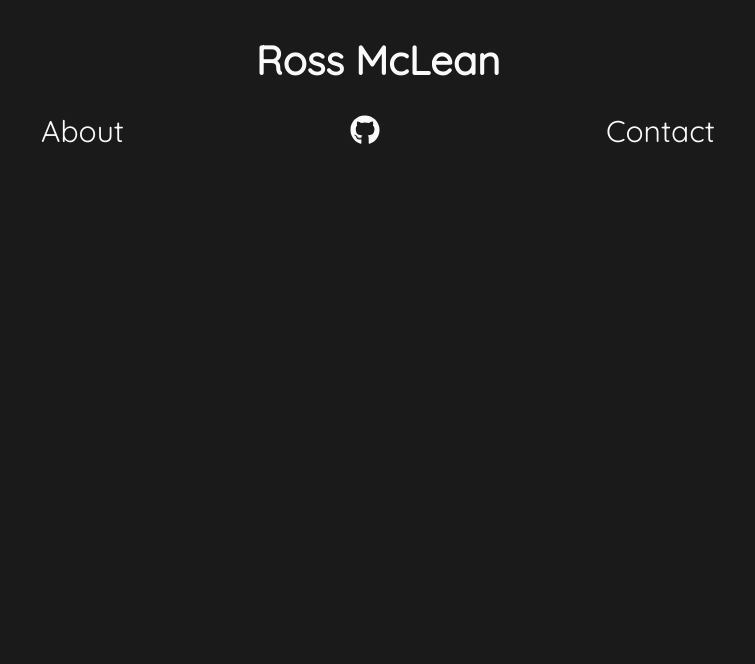
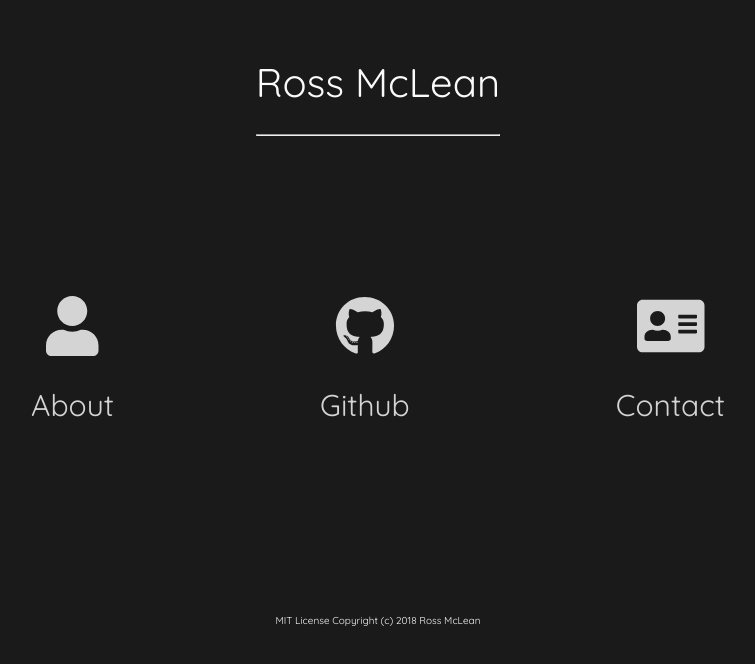
Before and after one commit to yerbestpal/yerbestpal.github.io, a plain HTML site: page index.html in a window 1280 px wide. Shown: the whole page, without its empty margins (262-1017 px from the left). Drawn offline with Linux system fonts and the light colour scheme.

Commit message:
design update

```diff
--- a/index.html
+++ b/index.html
@@ -8,11 +8,11 @@
 </head>
 <body>
   <header>
-    <!-- header bars, content that spans all pages -->
     <div class="title-container">
       <div class="title">
         <h1>Ross McLean</h1>
       </div>
+      <hr>
     </div>
 
   </header>
@@ -20,23 +20,30 @@
     <!-- navbar -->
     <nav>
       <div class="menu">
-        <div class="about">
-          <a href="#">About</a>
+        <div class="about menu-items">
+          <a href="#"><i class="fas fa-2x fa-user menu-items"></i></a>
+          <p>About</p>
         </div>
-        <div class="github">
-          <a href="https://github.com/yerbestpal"><i class="fab fa-github"></i></a>
+        <div class="github menu-items">
+          <a href="https://github.com/yerbestpal"><i class="fab fa-2x fa-github"></i></a>
+          <p>Github</p>
         </div>
-        <div class="contact">
-          <a href="#">Contact</a>
+        <div class="contact menu-items">
+          <a href="#"><i class="fas fa-2x fa-address-card"></i></a>
+          <p>Contact</p>
         </div>
       </div>
     </nav>
   </section>
   <footer>
     <!-- Copyright info, related website links -->
+    <div class="footer-container">
+        <div class="license">
+          <p>MIT License Copyright (c) 2018 Ross McLean</p>
+        </div>
+    </div>
   </footer>
   <!-- fonts -->
   <link href="https://fonts.googleapis.com/css?family=Quicksand" rel="stylesheet">
-  <link href="https://fonts.googleapis.com/css?family=Hind+Siliguri" rel="stylesheet">
 </body>
 </html>
--- a/styles.css
+++ b/styles.css
@@ -1,26 +1,45 @@
 body {
-  font-family: 'Hind Siliguri', sans-serif;
-  /* background-image: url("https://source.unsplash.com/yuqwzT3C7yk"); */
+  font-family: 'Quicksand', sans-serif;
   background-size: cover;
   background-color: #1a1a1a;
 }
 header {
   font-family: 'Quicksand', sans-serif;
+  margin-top: 30px;
+  padding-bottom: 50px;
+  display: flex;
+  justify-content: center;
+}
+footer {
+  font-family: 'Quicksand', sans-serif;
+  padding-bottom: 10px;
   display: flex;
   justify-content: center;
 }
 nav {
+  padding-top: 100px;
+  padding-bottom: 150px;
   display: flex;
   justify-content: center;
+}
+h1 {
+  font-weight: normal;
+}
+hr {
+  color: #fafafa;
 }
 .title-container {
   font-weight: normal;
   font-size: 20px;
   color: #fafafa;
 }
+.footer-container {
+  font-weight: normal;
+  font-size: 10px;
+  color: #fafafa;
+}
 .menu {
-  color: #fafafa;
-  font-family: 'Quicksand', sans-serif;
+  color: #d4d4d4;
   font-size: 30px;
   /* border: 1px solid #fff; */
   width: 900px;
@@ -29,5 +48,33 @@ nav {
 }
 .menu a {
   text-decoration: none;
+  color: inherit;
+}
+.github {
+  justify-content: center;
+  text-align: center;
+}
+.about {
+  justify-content: center;
+  text-align: center;
+}
+.contact {
+  justify-content: center;
+  text-align: center;
+}
+
+/* animations */
+
+.menu-items:hover {
+  filter: drop-shadow(0px 5px 9px #000000);
   color: #fafafa;
+  animation-name: scale;
+  animation-duration: 200ms;
+  animation-fill-mode: forwards;
 }
+@keyframes scale {
+  100% {
+    /* margin-top: 10px; */
+    transform: scale(1.1);
+  }
+}
```
